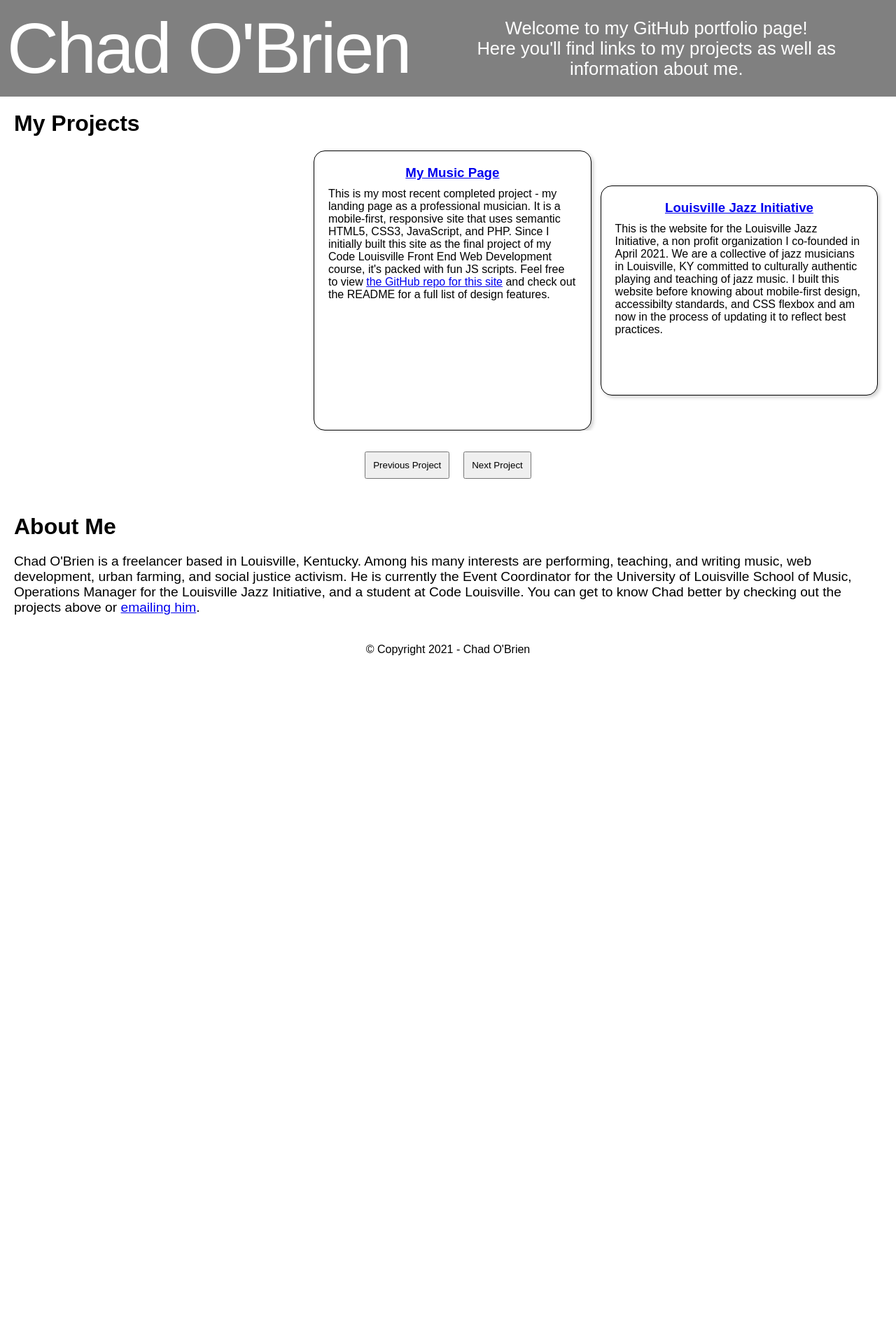
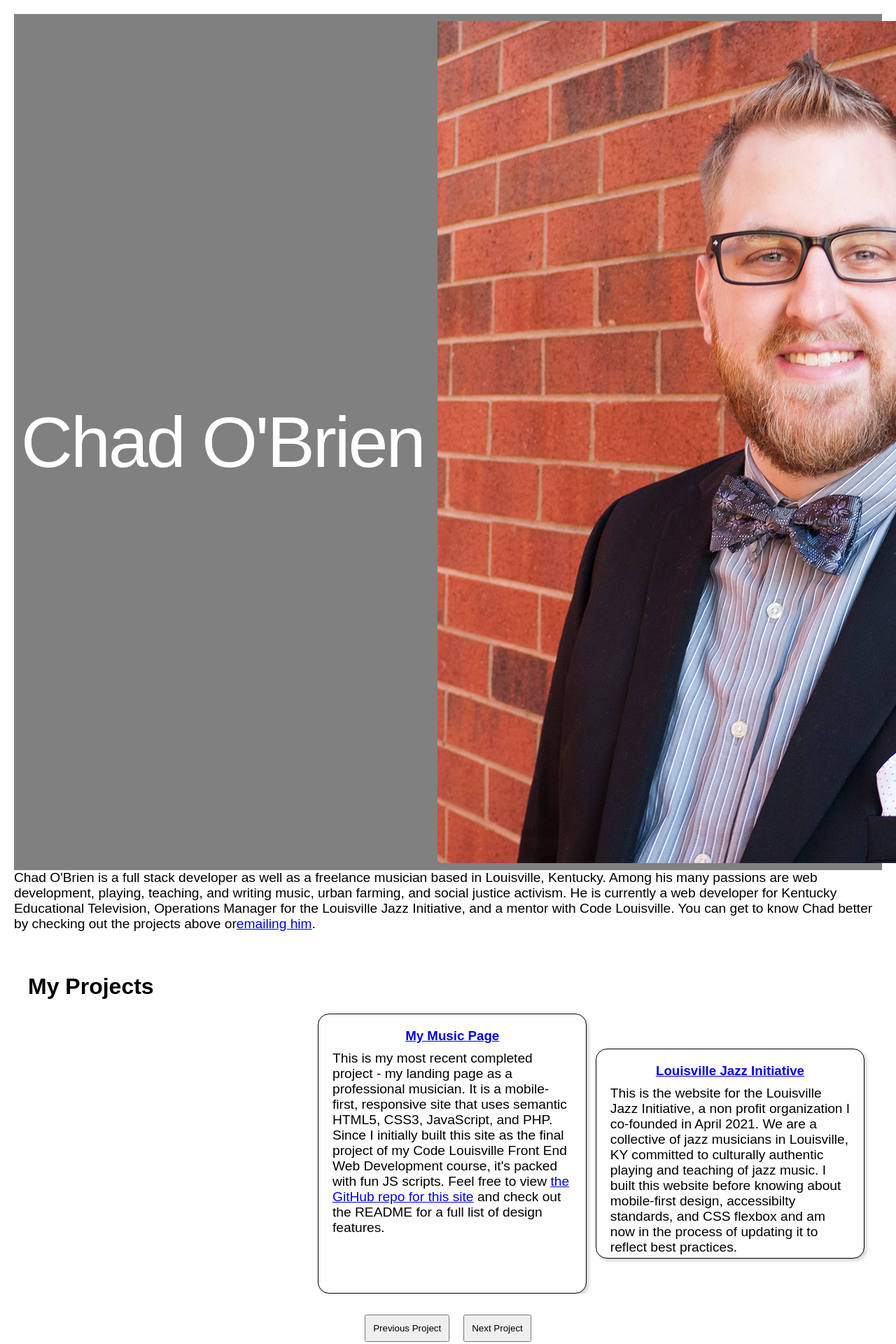
Before and after one commit to csobrien90/csobrien90.github.io, a React (Create React App) app: page / in a window 1280 px wide. Shown: the top 1920 px of the page at 70% size. Before the commit the page ends 957 px from the top, so only its background shows below. Built offline with nearby package versions, Linux system fonts and the light colour scheme; a web font is replaced by a local one.

Commit message:
restructure for new design

```diff
--- a/src/App.js
+++ b/src/App.js
@@ -1,18 +1,18 @@
 import React from 'react';
-import Header from './components/Header';
-import Slider from './components/Slider';
 import About from './components/About';
-import Footer from './components/Footer';
+import Experience from './components/Experience';
+import Interests from './components/Interests';
+import Connect from './components/Connect';
 
 class App extends React.Component {
 
 	render() {
 		return(
 			<main>
-                <Header />
-                <Slider />
 				<About />
-                <Footer />
+				<Experience />
+				<Interests />
+				<Connect />
 			</main>
 		)
 	}
--- a/src/components/About.js
+++ b/src/components/About.js
@@ -1,14 +1,20 @@
 import React from 'react';
+import headshot from '../media/headshot.jpg';
 
 class About extends React.Component {
 	render() {
 		return(
 			<section className="about">
-                <h2>About Me</h2>
-                <p>Chad O'Brien is a freelancer based in Louisville, Kentucky. Among his many interests are performing, teaching, and
-                writing music, web development, urban farming, and social justice activism. He is currently the Event Coordinator for the
-                University of Louisville School of Music, Operations Manager for the Louisville Jazz Initiative, and a student at Code
-                Louisville. You can get to know Chad better by checking out the projects above or <a href="mailto:obrien.music@gmail.com" target="_blank">emailing him</a>.</p>
+				<header>
+					<h1>Chad O'Brien</h1>
+					<img src={headshot} alt="a headshot of Chad O'Brien dressed in a suit"></img>
+				</header>
+				<p>Chad O'Brien is a full stack developer as well as a freelance musician based in Louisville, Kentucky. Among his many passions are web development,
+					playing, teaching, and writing music, urban farming, and social justice activism. He is currently a web developer for Kentucky Educational Television,
+					Operations Manager for the Louisville Jazz Initiative, and a mentor with Code Louisville. You can get to know Chad better by checking out the projects
+					above or
+					<a href="mailto:obrien.music@gmail.com" target="_blank">emailing him</a>.
+				</p>
 			</section>
 		)
 	}
--- a/src/components/Footer.js
+++ b/src/components/Connect.js
@@ -1,4 +1,4 @@
-function Footer() {
+function Connect() {
     let now = new Date();
     let year = now.getFullYear();
     return(
@@ -8,4 +8,4 @@ function Footer() {
     )
 }
 
-export default Footer;
+export default Connect;
--- /dev/null
+++ b/src/components/Experience.js
@@ -0,0 +1,14 @@
+import React from 'react';
+import Slider from './Slider';
+
+class Experience extends React.Component {
+    render() {
+        return(
+            <section className="about">
+				<Slider />
+            </section>
+        )
+    }
+}
+
+export default Experience;
--- a/src/components/Header.js
+++ /dev/null
@@ -1,15 +0,0 @@
-import React from 'react';
-
-class Header extends React.Component {
-    render() {
-        return(
-            <header>
-                <h1>Chad O'Brien</h1>
-                <p>Welcome to my GitHub portfolio page! <br></br>
-                Here you'll find links to my projects as well as information about me.</p>
-            </header>
-        )
-    }
-}
-
-export default Header;
--- /dev/null
+++ b/src/components/Interests.js
@@ -0,0 +1,13 @@
+import React from 'react';
+
+class Interests extends React.Component {
+	render() {
+		return(
+			<section className="interests">
+				<h2>Interests</h2>
+			</section>
+		)
+	}
+}
+
+export default Interests;
--- a/src/components/Slider.js
+++ b/src/components/Slider.js
@@ -1,6 +1,6 @@
 import React from 'react';
 import Card from "./Card";
-import cardData from "../cardData";
+import cardData from "../cardData.json";
 
 window.onload = () => {
     var cards = Array.from(document.getElementsByClassName("card"));
@@ -8,7 +8,6 @@ window.onload = () => {
     cards[1].className = 'card focus';
     cards[2].className = 'card next';
 }
-
 
 class Slider extends React.Component {
 
```
Also changed, not shown: src/media/headshot.jpg (added), 1 other file (tests, documents, lock files or other folders). Lines whose indentation alone changed are shown as unchanged.
